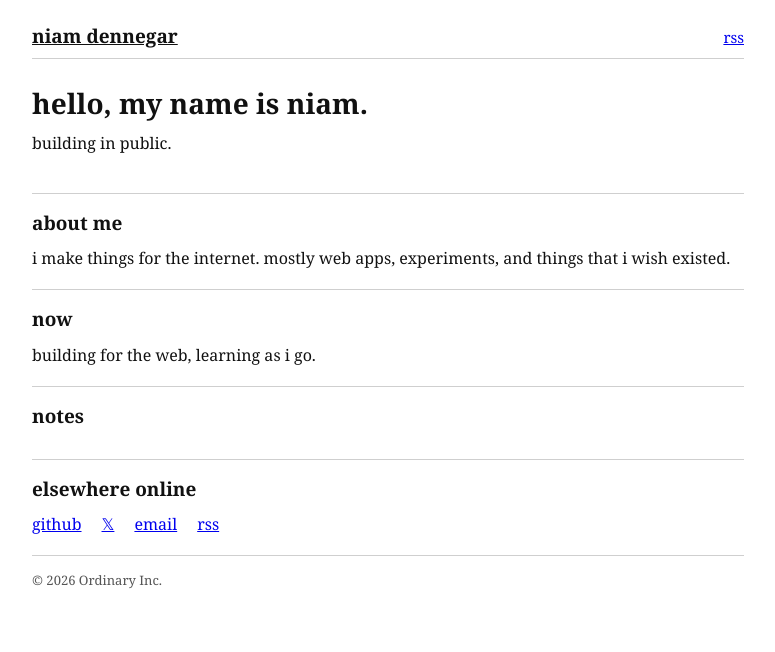
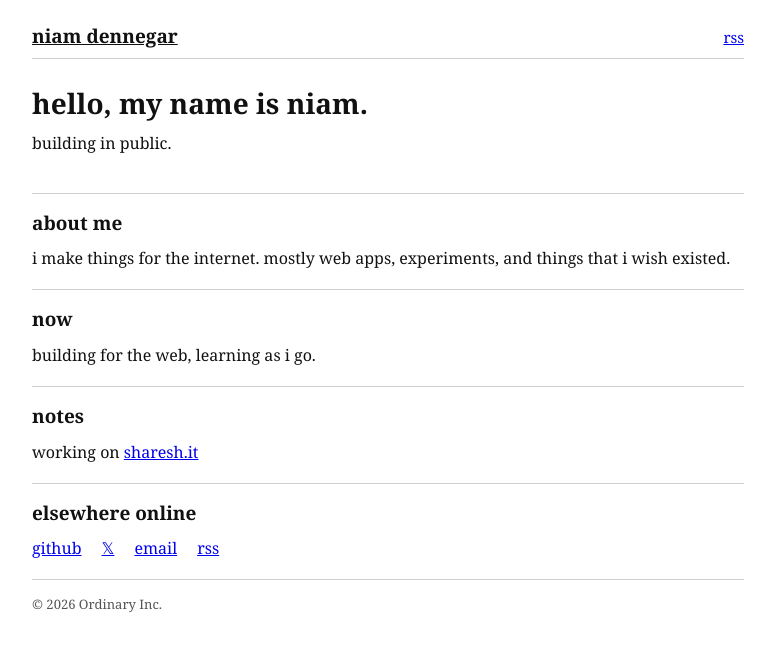
Before and after one commit to iamniam/niam.gg, a Jekyll site: the page built from index.html, in a window 1280 px wide. Shown: the top 652 px of the page, without its empty margins (252-1027 px from the left). Built offline with Jekyll 4.4.1, drawn with Linux system fonts in a browser that asks for light colours.

Commit message:
Refine classic homepage: _data/profile.yml

```diff
--- a/_data/profile.yml
+++ b/_data/profile.yml
@@ -7,4 +7,6 @@ currently: building for the web, learning as i go.
 github: https://github.com/iamniam
 x: https://x.com/yoitsniam
 email: business@niam.gg
-footer: just a webpage.
+featured_note_text: working on
+featured_note_link: sharesh.it
+featured_note_url: https://sharesh.it
```
